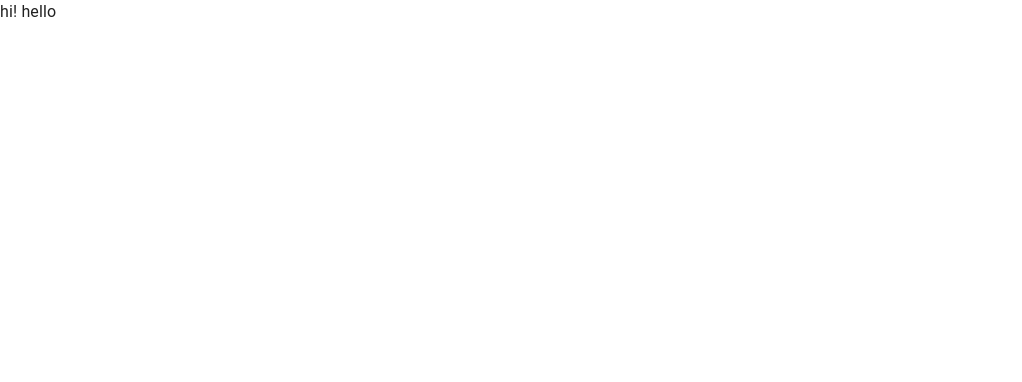
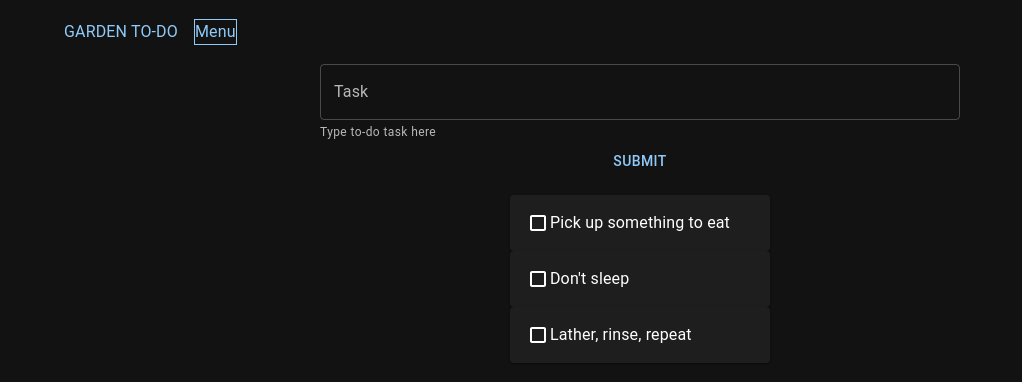
Before and after one commit to matt-s-lee/todo-experiment-1, a React (Create React App) app: page / in a window 1280 px wide. Shown: the top 382 px of the page, without its empty margins (0-1022 px from the left). Built offline with nearby package versions, Linux system fonts and the light colour scheme.

Commit message:
Add header, form, list components

```diff
--- a/package.json
+++ b/package.json
@@ -5,6 +5,7 @@
   "dependencies": {
     "@emotion/react": "^11.10.4",
     "@emotion/styled": "^11.10.4",
+    "@mui/icons-material": "^5.10.6",
     "@mui/material": "^5.10.7",
     "@testing-library/jest-dom": "^5.16.5",
     "@testing-library/react": "^13.4.0",
--- a/src/App.js
+++ b/src/App.js
@@ -1,14 +1,35 @@
+import styled from "styled-components";
+import { ThemeProvider, createTheme } from "@mui/material/styles";
 import CssBaseline from "@mui/material/CssBaseline";
 
-function App() {
+import Header from "./components/Header";
+import Form from "./components/Form";
+import List from "./components/List";
+import { Box } from "@mui/system";
+
+const darkTheme = createTheme({
+  palette: {
+    mode: "dark",
+  },
+});
+
+export default function App() {
   return (
-    <>
+    <ThemeProvider theme={darkTheme}>
       <CssBaseline />
-      hi! hello
-    </>
+      <Header />
+      <Wrapper>
+        <Form />
+        <List />
+      </Wrapper>
+    </ThemeProvider>
   );
 }
 
-export default App;
-
+const Wrapper = styled(Box)`
+  display: flex;
+  flex-direction: column;
+  align-items: center;
+`;
 // themeprovider: how to toggle?
+// https://mui.com/material-ui/customization/dark-mode/#toggling-color-mode
--- /dev/null
+++ b/src/components/Form.jsx
@@ -0,0 +1,36 @@
+import { useState } from "react";
+import styled from "styled-components";
+import { Button, FormControl, TextField, FormHelperText } from "@mui/material";
+
+export default function Form() {
+  const [task, setTask] = useState("");
+
+  function handleChange(ev) {
+    ev.preventDefault();
+    setTask(ev.target.value);
+  }
+
+  function handleSubmit(ev) {
+    ev.preventDefault();
+    setTask("");
+  }
+
+  return (
+    <FormWrapper>
+      <FormControl variant="standard">
+        <InputField label="Task" variant="outlined" value={task} onChange={handleChange} />
+        <FormHelperText id="component-helper-text">Type to-do task here</FormHelperText>
+      </FormControl>
+      <Button onClick={handleSubmit}>Submit</Button>
+    </FormWrapper>
+  );
+}
+const FormWrapper = styled.form`
+  display: flex;
+  flex-direction: column;
+  align-items: center;
+`;
+
+const InputField = styled(TextField)`
+  width: 50vw;
+`;
--- /dev/null
+++ b/src/components/Header.jsx
@@ -0,0 +1,16 @@
+import Container from "@mui/material/Container";
+import { IconButton, Box, Toolbar, Typography } from "@mui/material";
+
+export default function Header() {
+  return (
+    <Container maxWidth="xl">
+      <Box sx={{ color: "primary.main" }}>
+        <Toolbar>
+          <IconButton></IconButton>
+          <Typography sx={{ mr: 2 }}>GARDEN TO-DO</Typography>
+          <Box sx={{ flexGrow: 0, border: 1 }}>Menu</Box>
+        </Toolbar>
+      </Box>
+    </Container>
+  );
+}
--- /dev/null
+++ b/src/components/List.jsx
@@ -0,0 +1,22 @@
+import styled from "styled-components";
+
+import Task from "./Task";
+
+const sampleTasks = ["Pick up something to eat", "Don't sleep", "Lather, rinse, repeat"];
+
+export default function List() {
+  return (
+    <TaskList>
+      {sampleTasks.map((task, index) => {
+        return <Task id={index} task={task} />;
+      })}
+    </TaskList>
+  );
+}
+
+const TaskList = styled.ul`
+  display: flex;
+  flex-direction: column;
+  list-style: none;
+  padding-inline-start: 0;
+`;
--- /dev/null
+++ b/src/components/Task.jsx
@@ -0,0 +1,40 @@
+import { useState } from "react";
+
+import styled from "styled-components";
+
+import { Card } from "@mui/material";
+import CloseIcon from "@mui/icons-material/Close";
+import CropSquareIcon from "@mui/icons-material/CropSquare";
+
+export default function Task({ task }) {
+  const [visible, setVisible] = useState("hidden");
+
+  function showCloseIcon() {
+    setVisible("visible");
+  }
+
+  function hideCloseIcon() {
+    setVisible("hidden");
+  }
+
+  return (
+    <ListItem>
+      <TaskCard onMouseEnter={showCloseIcon} onMouseLeave={hideCloseIcon}>
+        <CropSquareIcon />
+        {task}
+        <CloseIcon visibility={visible} />
+      </TaskCard>
+    </ListItem>
+  );
+}
+
+const ListItem = styled.li`
+  display: flex;
+  flex-direction: column;
+  justify-content: center;
+`;
+
+const TaskCard = styled(Card)`
+  padding: 1em;
+  display: flex;
+`;
```
Also changed, not shown: src/App.css (deleted, +0 -38 lines), public/manifest.json, src/setupTests.js (line endings or trailing spaces), 1 other file (tests, documents, lock files or other folders).
